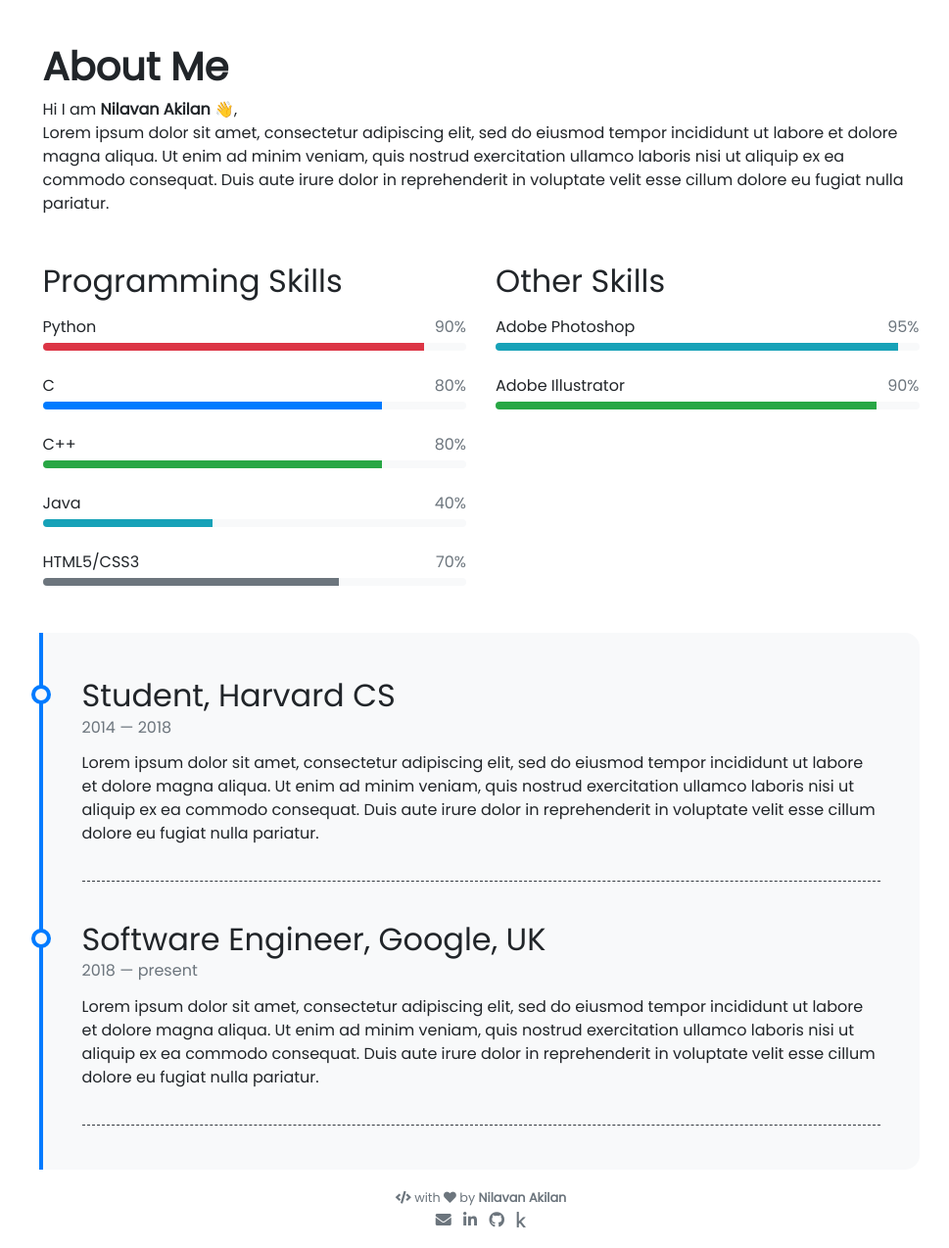
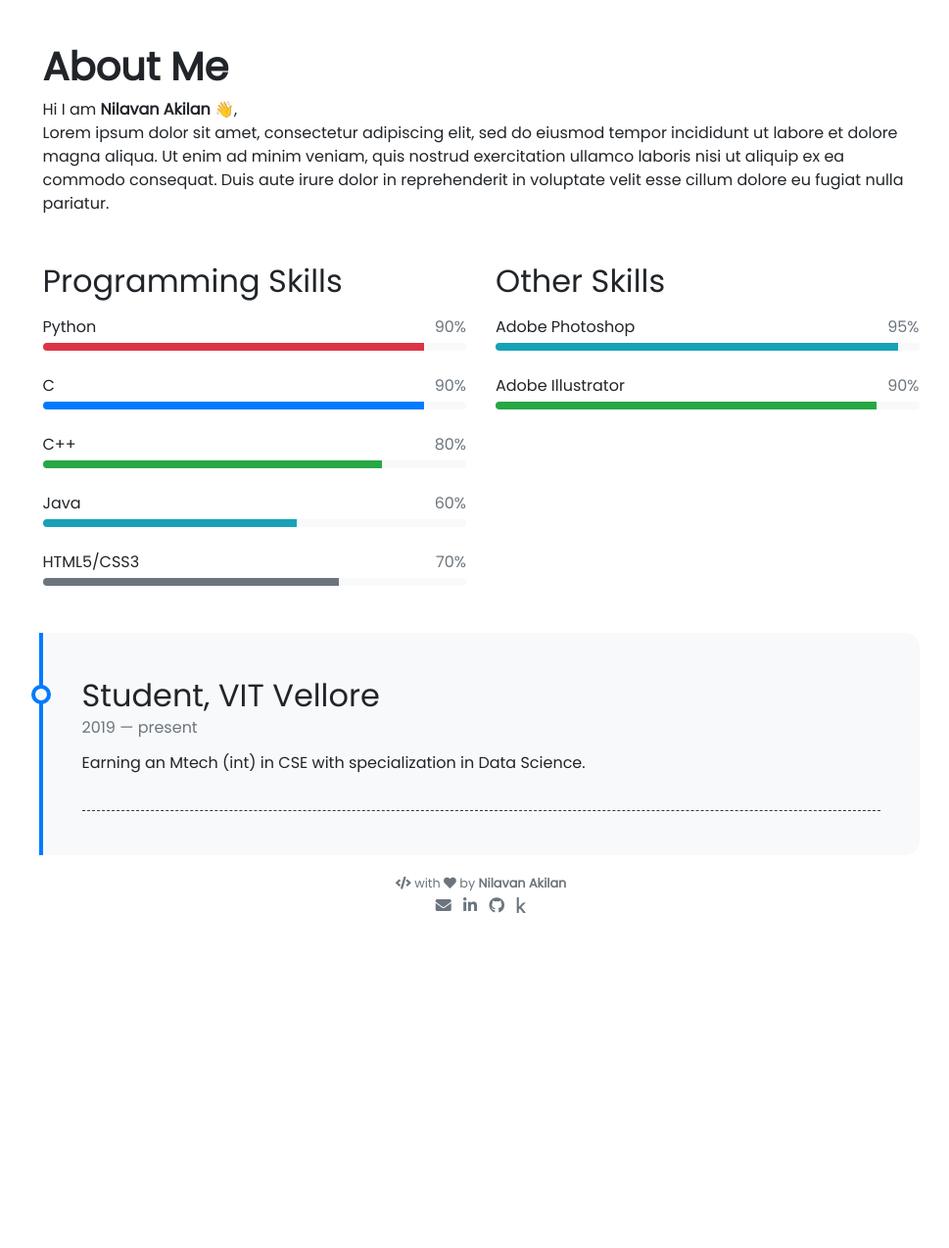
Before and after one commit to Nilavan/Nilavan.github.io, a Jekyll site: the page built from pages/about.md, in a window 1280 px wide, cut to the strip 152-1426 px from the top of the page. Shown: the whole strip at 98% size, without its empty margins (149-1118 px from the left). Built offline with Jekyll 4.4.1, drawn with Linux system fonts in a browser that asks for light colours; nearby versions of some CDN libraries; after the commit the page ends 1105 px from its top, so only the background shows below that.

Commit message:
skills and timeline update

```diff
--- a/_data/programming-skills.yml
+++ b/_data/programming-skills.yml
@@ -3,7 +3,7 @@
   color: danger
 
 - name: C
-  percentage: 80
+  percentage: 90
   color:
 
 - name: C++
@@ -11,7 +11,7 @@
   color: success
 
 - name: Java
-  percentage: 40
+  percentage: 60
   color: info
 
 - name: HTML5/CSS3
--- a/_data/timeline.yml
+++ b/_data/timeline.yml
@@ -1,17 +1,4 @@
-- title: Student, Harvard CS
-  from: 2014
-  to: 2018
-  description: Lorem ipsum dolor sit amet, consectetur adipiscing elit,
-               sed do eiusmod tempor incididunt ut labore et dolore magna aliqua.
-               Ut enim ad minim veniam, quis nostrud exercitation ullamco laboris
-               nisi ut aliquip ex ea commodo consequat. Duis aute irure dolor in
-               reprehenderit in voluptate velit esse cillum dolore eu fugiat nulla pariatur.
-
-- title: Software Engineer, Google, UK
-  from: 2018
+- title: Student, VIT Vellore
+  from: 2019
   to: present
-  description: Lorem ipsum dolor sit amet, consectetur adipiscing elit,
-               sed do eiusmod tempor incididunt ut labore et dolore magna aliqua.
-               Ut enim ad minim veniam, quis nostrud exercitation ullamco laboris
-               nisi ut aliquip ex ea commodo consequat. Duis aute irure dolor in
-               reprehenderit in voluptate velit esse cillum dolore eu fugiat nulla pariatur.
+  description: Earning an Mtech (int) in CSE with specialization in Data Science.
```
